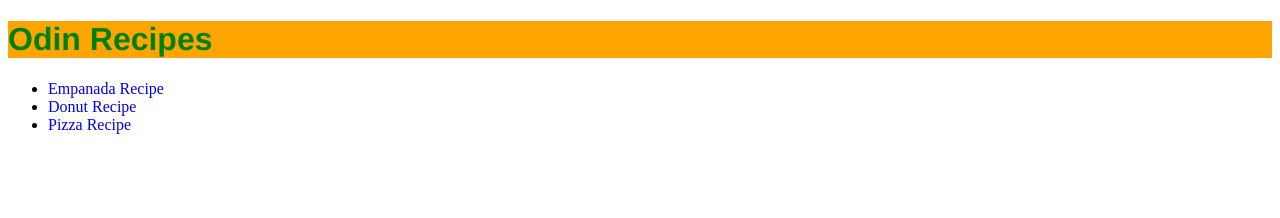
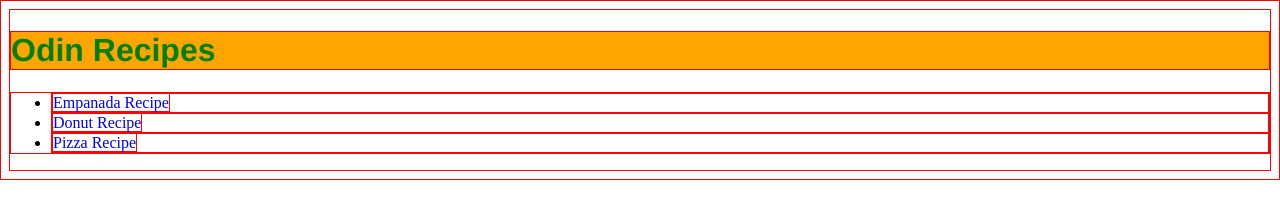
Before and after one commit to Ymaleno/Refresh-Odin-Recipes, a plain HTML site: page index.html in a window 1280 px wide. Drawn offline with Linux system fonts and the light colour scheme.

```diff
--- a/styles.css
+++ b/styles.css
@@ -14,3 +14,7 @@ a:hover
 {
     background-color: gainsboro;
 }
+
+*{
+    border: .5px solid red;
+}
```
